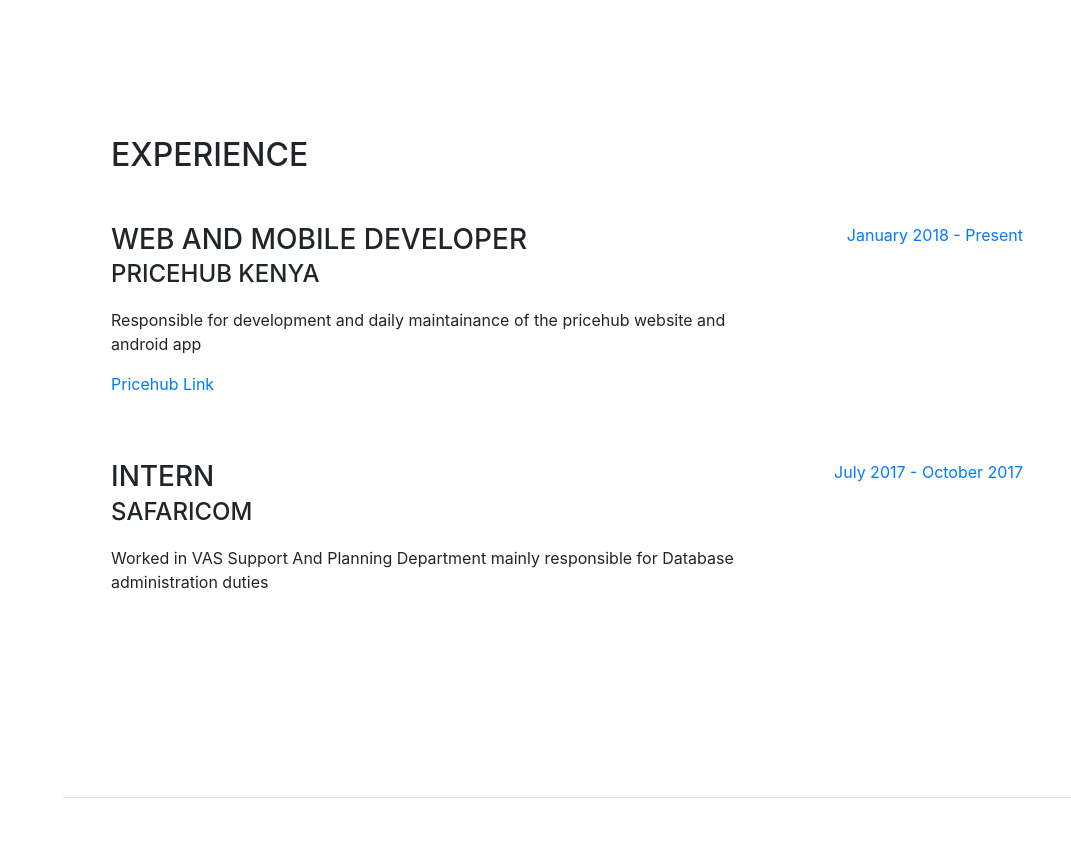
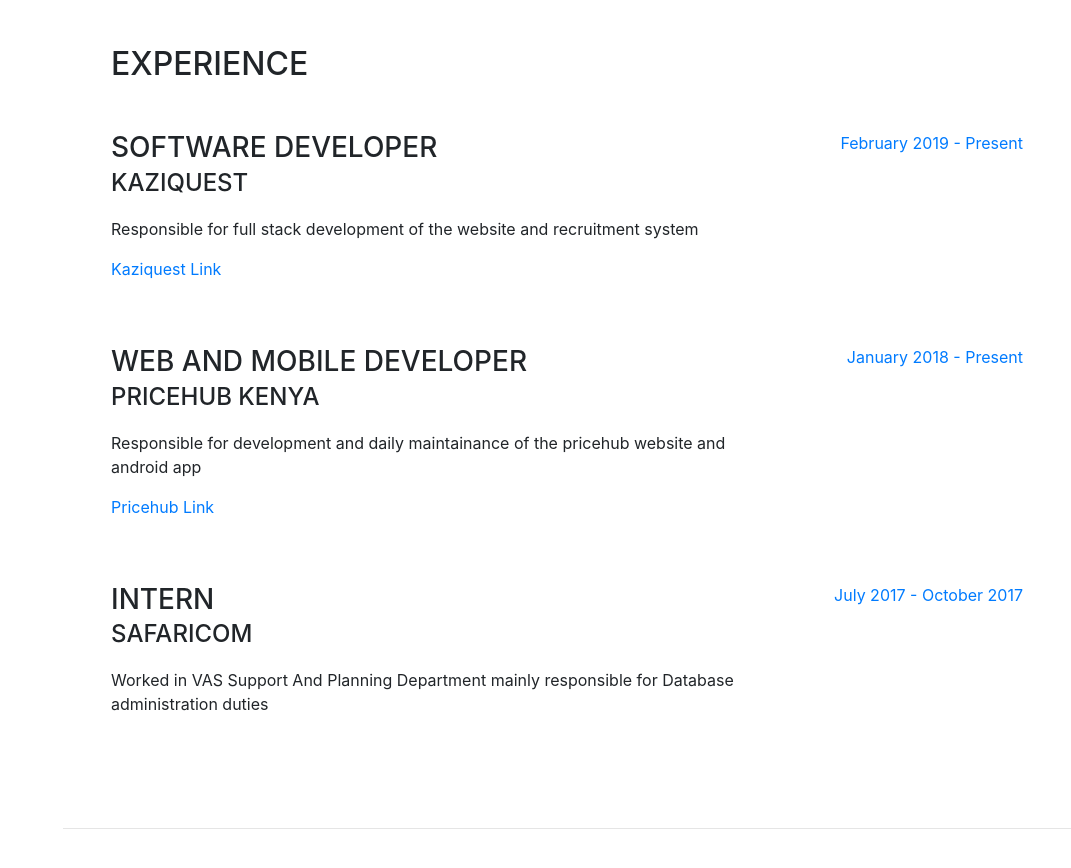
Before and after one commit to DANIELKAKAI/danielkakai-old.github.io, a website with bundled scripts: page index.html in a window 1280 px wide. Shown: the part 804-1672 px from the top of the page, without its empty margins (209-1280 px from the left). Built offline with nearby package versions, Linux system fonts and the light colour scheme.

Commit message:
kaziquest

```diff
--- a/index.html
+++ b/index.html
@@ -98,6 +98,18 @@
       <section class="resume-section p-3 p-lg-5 d-flex flex-column" id="experience">
         <div class="my-auto">
           <h2 class="mb-5">Experience</h2>
+
+           <div class="resume-item d-flex flex-column flex-md-row mb-5">
+            <div class="resume-content mr-auto">
+              <h3 class="mb-0">Software Developer</h3>
+              <div class="subheading mb-3">Kaziquest</div>
+              <p>Responsible for full stack development of the website and recruitment system</p>
+              <a href="https://www.kaziquest.com"><p>Kaziquest Link</p></a>
+            </div>
+            <div class="resume-date text-md-right">
+              <span class="text-primary">February 2019 - Present</span>
+            </div>
+          </div>
 
           <div class="resume-item d-flex flex-column flex-md-row mb-5">
             <div class="resume-content mr-auto">
```
